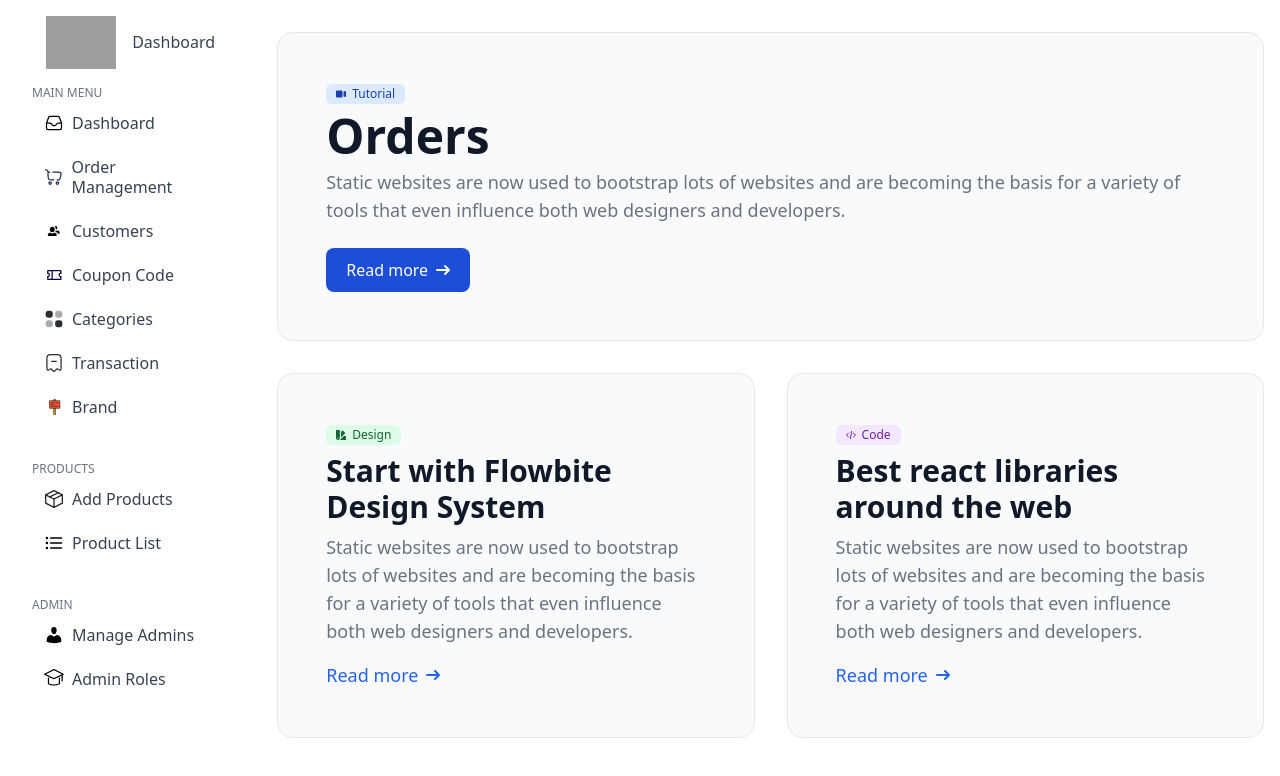
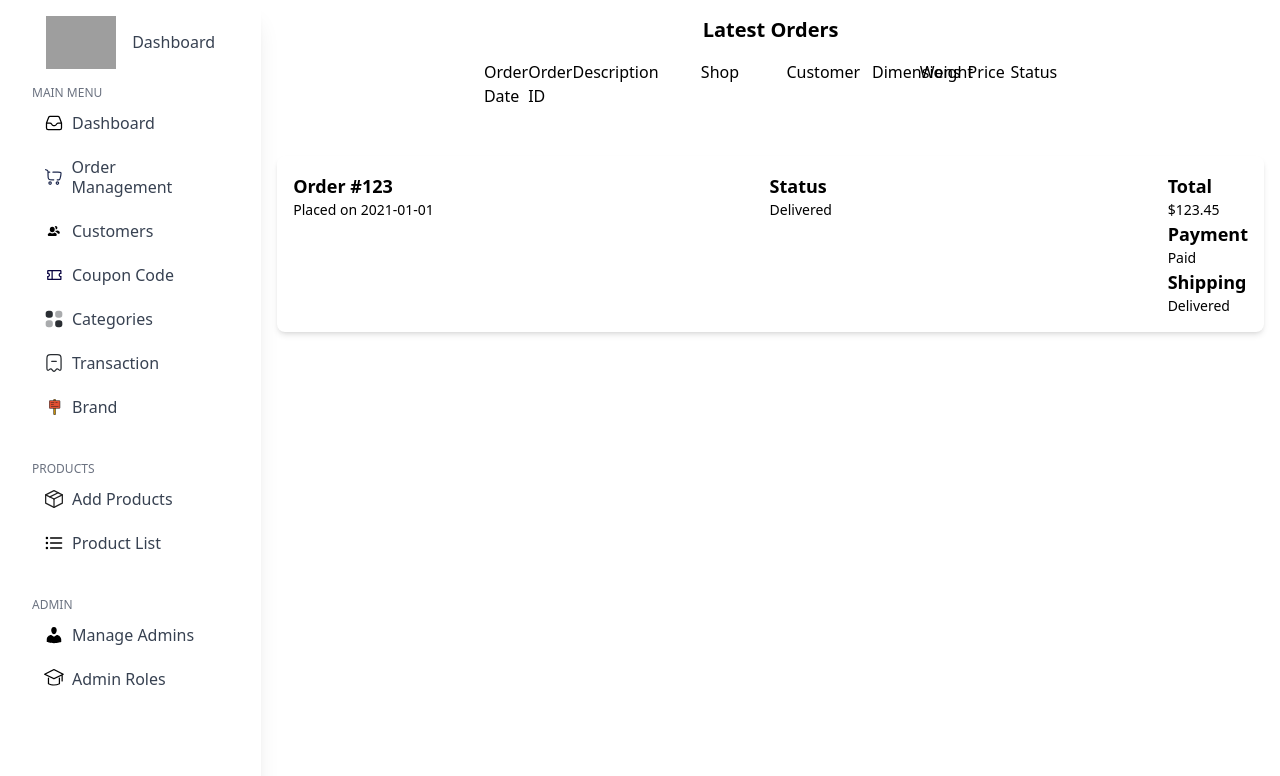
Before and after one commit to Berkayozgun/ecommerce-dashboard, a Next.js app: page /orders in a window 1280 px wide. Shown: the top 776 px of the page. Built offline with nearby package versions, Linux system fonts and the light colour scheme; grey boxes are pictures that could not be loaded.

Commit message:
Add orders page structure and some mock data

```diff
--- a/src/app/orders/page.js
+++ b/src/app/orders/page.js
@@ -1,153 +1,72 @@
 export default function Page() {
   return (
-    <div className='flex w-full flex-row '>
-      <div className='bg-white flex'>
-        <div className='py-8 px-4 mx-auto '>
-          <div className='bg-gray-50 border border-gray-200 rounded-2xl p-8 md:p-12 mb-8'>
-            <a
-              href='#'
-              className='bg-blue-100 text-blue-800 text-xs font-medium inline-flex items-center px-2.5 py-0.5 rounded-md mb-2'
-            >
-              <svg
-                className='w-2.5 h-2.5 me-1.5'
-                aria-hidden='true'
-                xmlns='http://www.w3.org/2000/svg'
-                fill='currentColor'
-                viewBox='0 0 20 14'
-              >
-                <path d='M11 0H2a2 2 0 0 0-2 2v10a2 2 0 0 0 2 2h9a2 2 0 0 0 2-2V2a2 2 0 0 0-2-2Zm8.585 1.189a.994.994 0 0 0-.9-.138l-2.965.983a1 1 0 0 0-.685.949v8a1 1 0 0 0 .675.946l2.965 1.02a1.013 1.013 0 0 0 1.032-.242A1 1 0 0 0 20 12V2a1 1 0 0 0-.415-.811Z' />
-              </svg>
-              Tutorial
-            </a>
-            <h1 className='text-gray-900 text-3xl md:text-5xl font-extrabold mb-2'>
-              Orders
-            </h1>
-            <p className='text-lg font-normal text-gray-500 mb-6'>
-              Static websites are now used to bootstrap lots of websites and are
-              becoming the basis for a variety of tools that even influence both
-              web designers and developers.
-            </p>
-            <a
-              href='#'
-              className='inline-flex justify-center items-center py-2.5 px-5 text-base font-medium text-center text-white rounded-lg bg-blue-700 hover:bg-blue-800 focus:ring-4 focus:ring-blue-300'
-            >
-              Read more
-              <svg
-                className='w-3.5 h-3.5 ms-2 rtl:rotate-180'
-                aria-hidden='true'
-                xmlns='http://www.w3.org/2000/svg'
-                fill='none'
-                viewBox='0 0 14 10'
-              >
-                <path
-                  stroke='currentColor'
-                  strokeLinecap='round'
-                  strokeLinejoin='round'
-                  strokeWidth='2'
-                  d='M1 5h12m0 0L9 1m4 4L9 9'
-                />
-              </svg>
-            </a>
-          </div>
-          <div className='grid md:grid-cols-2 gap-8'>
-            <div className='bg-gray-50 rounded-2xl border border-gray-200rounded-lg p-8 md:p-12'>
-              <a
-                href='#'
-                className='bg-green-100 text-green-800 text-xs font-medium inline-flex items-center px-2.5 py-0.5 rounded-md mb-2'
-              >
-                <svg
-                  className='w-2.5 h-2.5 me-1.5'
-                  aria-hidden='true'
-                  xmlns='http://www.w3.org/2000/svg'
-                  fill='currentColor'
-                  viewBox='0 0 18 18'
-                >
-                  <path d='M17 11h-2.722L8 17.278a5.512 5.512 0 0 1-.9.722H17a1 1 0 0 0 1-1v-5a1 1 0 0 0-1-1ZM6 0H1a1 1 0 0 0-1 1v13.5a3.5 3.5 0 1 0 7 0V1a1 1 0 0 0-1-1ZM3.5 15.5a1 1 0 1 1 0-2 1 1 0 0 1 0 2ZM16.132 4.9 12.6 1.368a1 1 0 0 0-1.414 0L9 3.55v9.9l7.132-7.132a1 1 0 0 0 0-1.418Z' />
-                </svg>
-                Design
-              </a>
-              <h2 className='text-gray-900 text-3xl font-extrabold mb-2'>
-                Start with Flowbite Design System
-              </h2>
-              <p className='text-lg font-normal text-gray-500 mb-4'>
-                Static websites are now used to bootstrap lots of websites and
-                are becoming the basis for a variety of tools that even
-                influence both web designers and developers.
-              </p>
-              <a
-                href='#'
-                className='text-blue-600 hover:underline font-medium text-lg inline-flex items-center'
-              >
-                Read more
-                <svg
-                  className='w-3.5 h-3.5 ms-2 rtl:rotate-180'
-                  aria-hidden='true'
-                  xmlns='http://www.w3.org/2000/svg'
-                  fill='none'
-                  viewBox='0 0 14 10'
-                >
-                  <path
-                    stroke='currentColor'
-                    strokeLinecap='round'
-                    strokeLinejoin='round'
-                    strokeWidth='2'
-                    d='M1 5h12m0 0L9 1m4 4L9 9'
-                  />
-                </svg>
-              </a>
-            </div>
-            <div className='bg-gray-50 rounded-2xl border border-gray-200 p-8 md:p-12'>
-              <a
-                href='#'
-                className='bg-purple-100 text-purple-800 text-xs font-medium inline-flex items-center px-2.5 py-0.5 rounded-md mb-2'
-              >
-                <svg
-                  className='w-2.5 h-2.5 me-1.5'
-                  aria-hidden='true'
-                  xmlns='http://www.w3.org/2000/svg'
-                  fill='none'
-                  viewBox='0 0 20 16'
-                >
-                  <path
-                    stroke='currentColor'
-                    strokeLinecap='round'
-                    strokeLinejoin='round'
-                    strokeWidth='2'
-                    d='M5 4 1 8l4 4m10-8 4 4-4 4M11 1 9 15'
-                  />
-                </svg>
-                Code
-              </a>
-              <h2 className='text-gray-900 text-3xl font-extrabold mb-2'>
-                Best react libraries around the web
-              </h2>
-              <p className='text-lg font-normal text-gray-500 mb-4'>
-                Static websites are now used to bootstrap lots of websites and
-                are becoming the basis for a variety of tools that even
-                influence both web designers and developers.
-              </p>
-              <a
-                href='#'
-                className='text-blue-600 hover:underline font-medium text-lg inline-flex items-center'
-              >
-                Read more
-                <svg
-                  className='w-3.5 h-3.5 ms-2 rtl:rotate-180'
-                  aria-hidden='true'
-                  xmlns='http://www.w3.org/2000/svg'
-                  fill='none'
-                  viewBox='0 0 14 10'
-                >
-                  <path
-                    stroke='currentColor'
-                    strokeLinecap='round'
-                    strokeLinejoin='round'
-                    strokeWidth='2'
-                    d='M1 5h12m0 0L9 1m4 4L9 9'
-                  />
-                </svg>
-              </a>
-            </div>
+    <div className='flex flex-col items-center justify-center w-full h-full'>
+      <div className='flex flex-col items-center justify-center p-4'>
+        <h1 className='text-xl font-bold'>Latest Orders</h1>
+        <div className='flex flex-row justify-between w-full mt-4'>
+          <div className='w-1/12'>Order Date</div>
+          <div className='w-1/12'>Order ID</div>
+          <div className='w-3/12'>Description</div>
+          <div className='w-2/12'>Shop</div>
+          <div className='w-2/12'>Customer</div>
+          <div className='w-1/12'>Dimensions</div>
+          <div className='w-1/12'>Weight</div>
+          <div className='w-1/12'>Price</div>
+          <div className='w-1/12'>Status</div>
+        </div>
+      </div>
+
+      <div className='flex flex-col p-4 h-full w-full gap-10 mt-4'>
+        <OrderItem
+          orderId='123'
+          orderDate='2021-01-01'
+          description='Sample Description'
+          shop='Sample Shop'
+          customer='Sample Customer'
+          dimensions='Sample Dimensions'
+          weight='Sample Weight'
+          price='$123.45'
+          status='Delivered'
+        />
+        {/* Add more OrderItem components for additional orders */}
+      </div>
+    </div>
+  );
+}
+
+function OrderItem({
+  orderId,
+  orderDate,
+  description,
+  shop,
+  customer,
+  dimensions,
+  weight,
+  price,
+  status,
+}) {
+  return (
+    <div className='flex flex-col p-4 bg-white rounded-lg shadow-md w-full'>
+      <div className='flex flex-row justify-between'>
+        <div className='flex flex-col'>
+          <div className='text-lg font-bold'>Order #{orderId}</div>
+          <div className='text-sm'>Placed on {orderDate}</div>
+        </div>
+        <div className='flex flex-col'>
+          <div className='text-lg font-bold'>Status</div>
+          <div className='text-sm'>{status}</div>
+        </div>
+
+        <div className='flex flex-col'>
+          <div className='text-lg font-bold'>Total</div>
+          <div className='text-sm'>{price}</div>
+
+          <div className='text-lg font-bold'>Payment</div>
+          <div className='text-sm'>Paid</div>
+
+          <div className='text-lg font-bold'>Shipping</div>
+          <div className='text-sm'>
+            {status === "Delivered" ? "Delivered" : "Pending"}
           </div>
         </div>
       </div>
```
